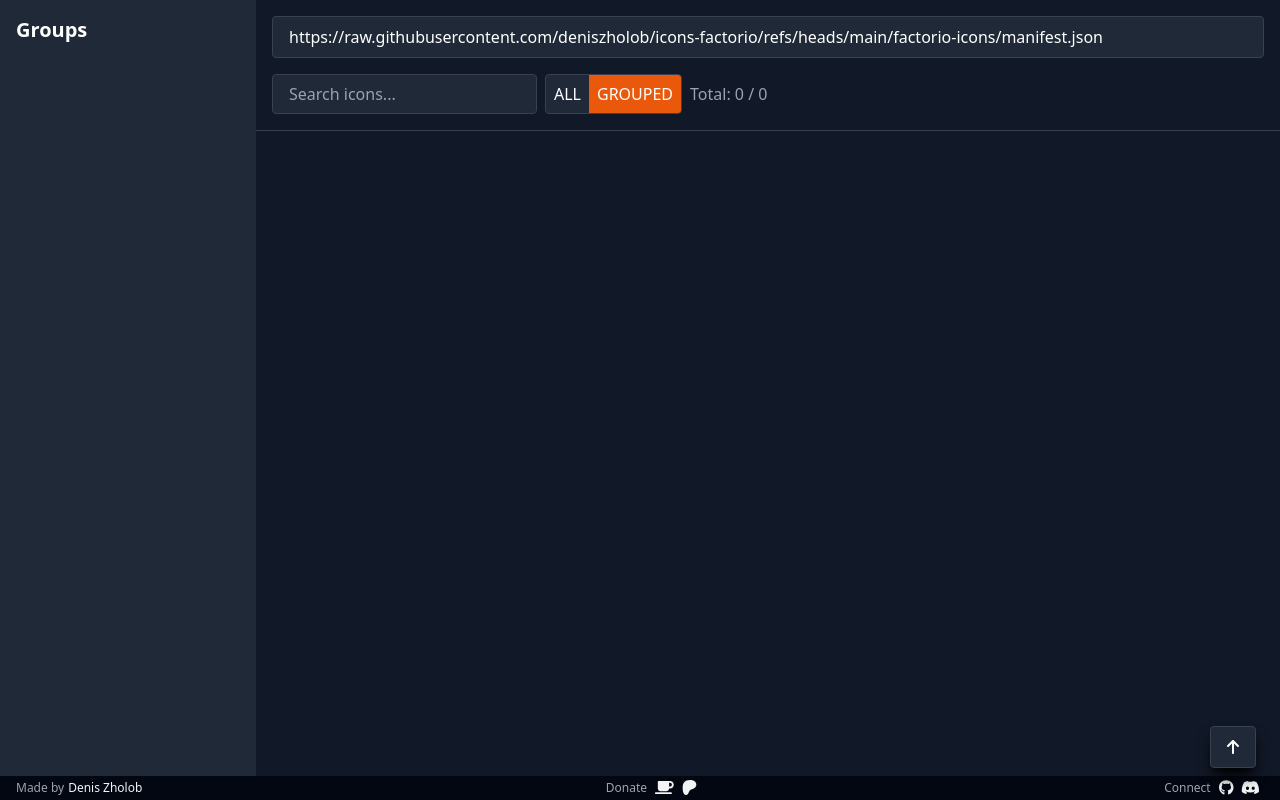
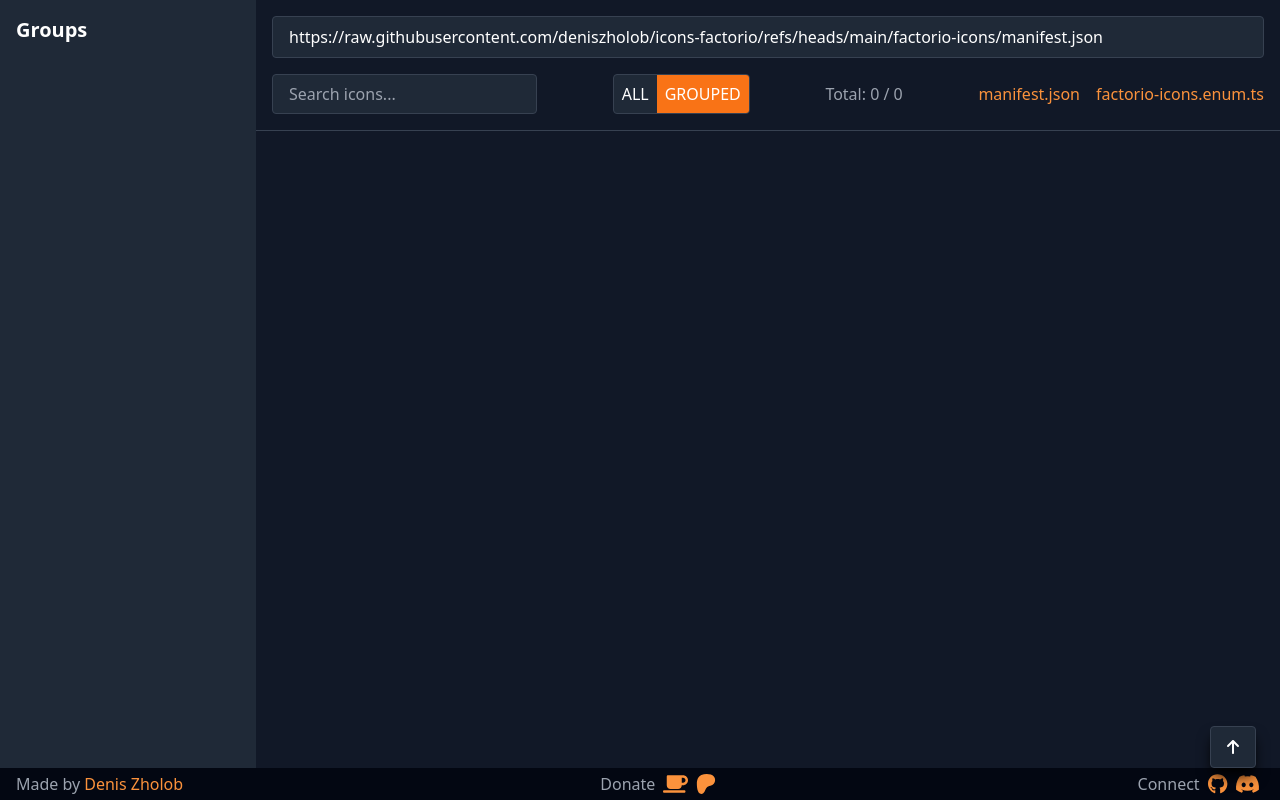
Before and after one commit to deniszholob/icons-viewer, a website built with Vite: page index.html in a window 1280 px wide. Built offline with nearby package versions, Linux system fonts and the light colour scheme.

Commit message:
Update links

```diff
--- a/index.html
+++ b/index.html
@@ -70,7 +70,7 @@
             value="https://raw.githubusercontent.com/deniszholob/icons-factorio/refs/heads/main/factorio-icons/manifest.json"
           />
 
-          <div class="flex flex-row gap-2 items-center">
+          <div class="flex flex-row gap-2 items-center justify-between">
             <input
               class="h-10 rounded border border-gray-700 bg-gray-800 px-4 py-2 text-white placeholder-gray-400"
               id="search"
@@ -102,6 +102,8 @@
             </label>
 
             <div class="text-gray-400">Total: <span id="total-count">0</span></div>
+
+            <div id="file-links" class="flex flex-row gap-4">Place file links here</div>
           </div>
         </div>
 
@@ -116,11 +118,17 @@
     </div>
 
     <!-- Footer -->
-    <footer class="w-full bg-gray-950 text-xs text-center">
+    <footer class="w-full bg-gray-950 text-center">
       <div class="w-full mx-auto max-w-7xl flex flex-row items-center justify-between py px-4">
         <p class="flex flex-row items-center gap-1">
           <span class="text-gray-400">Made by</span>
-          <a target="_blank" rel="noopener" href="https://deniszholob.com" title="Denis Zholob">
+          <a
+            target="_blank"
+            rel="noopener"
+            href="https://deniszholob.com"
+            title="Denis Zholob"
+            class="py-1 text-orange-400 hover:text-orange-600"
+          >
             Denis Zholob
           </a>
         </p>
@@ -131,7 +139,7 @@
             <a
               target="_blank"
               rel="noopener"
-              class="py-1"
+              class="py-1 text-orange-400 hover:text-orange-600"
               href="https://ko-fi.com/deniszholob"
               title="Ko-Fi"
             >
@@ -140,7 +148,7 @@
             <a
               target="_blank"
               rel="noopener"
-              class="py-1"
+              class="py-1 text-orange-400 hover:text-orange-600"
               href="https://www.patreon.com/deniszholob"
               title="Patreon"
             >
@@ -155,7 +163,7 @@
             <a
               target="_blank"
               rel="noopener"
-              class="py-1"
+              class="py-1 text-orange-400 hover:text-orange-600"
               href="https://github.com/deniszholob/icons-viewer"
               title="Github Source"
             >
@@ -164,7 +172,7 @@
             <a
               target="_blank"
               rel="noopener"
-              class="py-1"
+              class="py-1 text-orange-400 hover:text-orange-600"
               href="https://discord.gg/PkyzXzz"
               title="Discord"
             >
--- a/src/main.ts
+++ b/src/main.ts
@@ -42,6 +42,9 @@ async function setUpPage() {
     elContainer.scrollIntoView({ behavior: 'smooth', block: 'start' });
   });
 
+  const elFileLinks = document.getElementById('file-links');
+  if (!elFileLinks) throw new Error('file-links element is undefined');
+
   groupToggle.addEventListener('change', async () => {
     await updateToggleStyles(groupToggle, groupToggleOn, groupToggleOff);
 
@@ -79,6 +82,8 @@ async function setUpPage() {
       groupToggle.checked,
     );
     // });
+
+    updateFileLinks(elFileLinks, manifest.value);
   });
 
   // Initialize on page load
@@ -91,6 +96,36 @@ async function setUpPage() {
     search.value,
     groupToggle.checked,
   );
+
+  updateFileLinks(elFileLinks, manifest.value);
+}
+
+function updateFileLinks(elFileLinks: HTMLElement, manifestUrl: string): void {
+  elFileLinks.innerHTML = '';
+
+  const manifestBase = manifestUrl.split('/').slice(0, -1).join('/');
+  const manifestName = manifestUrl.split('/').pop();
+  if (!manifestName) return;
+  const enumName = `${manifestBase.split('/').pop()}.enum.ts`;
+  const enumUrl = `${manifestBase}/${enumName}`;
+
+  const elManifestLink = document.createElement('a');
+  elManifestLink.href = manifestUrl;
+  elManifestLink.textContent = manifestName;
+  elManifestLink.target = '_blank';
+  elManifestLink.rel = 'noopener noreferrer';
+  elManifestLink.className =
+    'text-orange-400 hover:text-orange-600 hover:underline';
+  elFileLinks.append(elManifestLink);
+
+  const elEnumLink = document.createElement('a');
+  elEnumLink.href = enumUrl;
+  elEnumLink.textContent = enumName;
+  elEnumLink.target = '_blank';
+  elEnumLink.rel = 'noopener noreferrer';
+  elEnumLink.className =
+    'text-orange-400 hover:text-orange-600 hover:underline';
+  elFileLinks.append(elEnumLink);
 }
 
 function updateToggleStyles(
@@ -99,11 +134,11 @@ function updateToggleStyles(
   offEl: HTMLElement,
 ): void {
   if (toggleEl.checked) {
-    onEl.classList.add('bg-orange-600');
-    offEl.classList.remove('bg-orange-800');
+    onEl.classList.add('bg-orange-500');
+    offEl.classList.remove('bg-orange-600');
   } else {
-    onEl.classList.remove('bg-orange-600');
-    offEl.classList.add('bg-orange-800');
+    onEl.classList.remove('bg-orange-500');
+    offEl.classList.add('bg-orange-600');
   }
 }
 
--- a/src/network-request.ts
+++ b/src/network-request.ts
@@ -3,15 +3,16 @@ export interface IconEntry {
   path: string;
 }
 export async function fetchIcons(url: string, errorEl: HTMLElement) {
-  const path =
-    'https://raw.githubusercontent.com/deniszholob/icons-factorio/refs/heads/main/factorio-icons';
+  //   const path =
+  //     'https://raw.githubusercontent.com/deniszholob/icons-factorio/refs/heads/main/factorio-icons';
   return fetch(url)
     .then((res: Response): Promise<Record<string, string>> => res.json())
     .then((manifest) =>
       Object.entries(manifest).map(
         ([key, iconPath]): IconEntry => ({
           key,
-          path: getBasePath(path) + iconPath,
+          path: iconPath,
+          // : getBasePath(path) + iconPath,
         }),
       ),
     )
@@ -21,8 +22,8 @@ export async function fetchIcons(url: string, errorEl: HTMLElement) {
     });
 }
 
-function getBasePath(url: string): string {
-  const segments = url.split('/');
-  segments.pop(); // remove the last segment
-  return segments.join('/') + '/';
-}
+// function getBasePath(url: string): string {
+//   const segments = url.split('/');
+//   segments.pop(); // remove the last segment
+//   return segments.join('/') + '/';
+// }
--- a/src/render.ts
+++ b/src/render.ts
@@ -122,7 +122,7 @@ function createTocItem(group: string, count: number): HTMLElement {
   const elTocA = document.createElement('a');
   elTocA.href = `#${sectionId}`;
   elTocA.textContent = `${group} (${count})`;
-  elTocA.className = 'block hover:underline';
+  elTocA.className = 'text-orange-400 hover:text-orange-600  hover:underline';
   elTocA.addEventListener('click', (e) => {
     e.preventDefault();
     const section = document.getElementById(sectionId);
```
